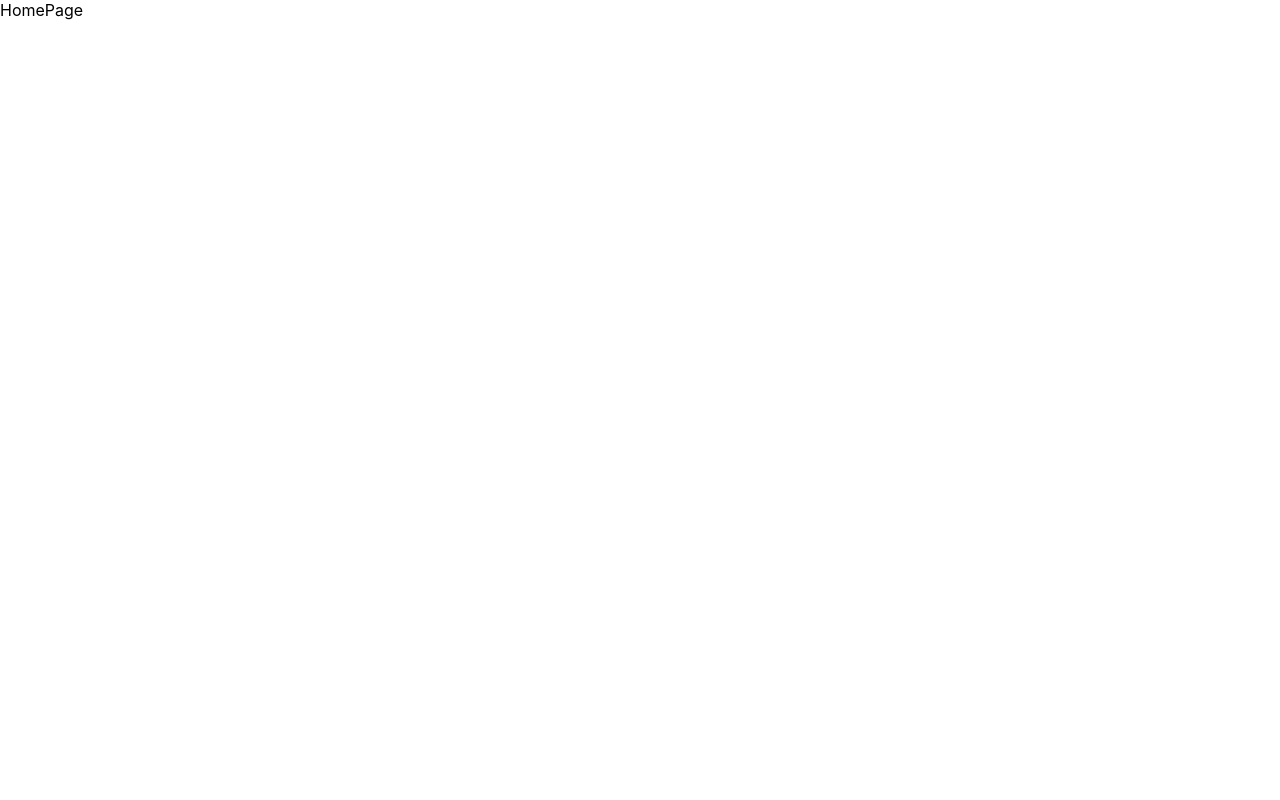
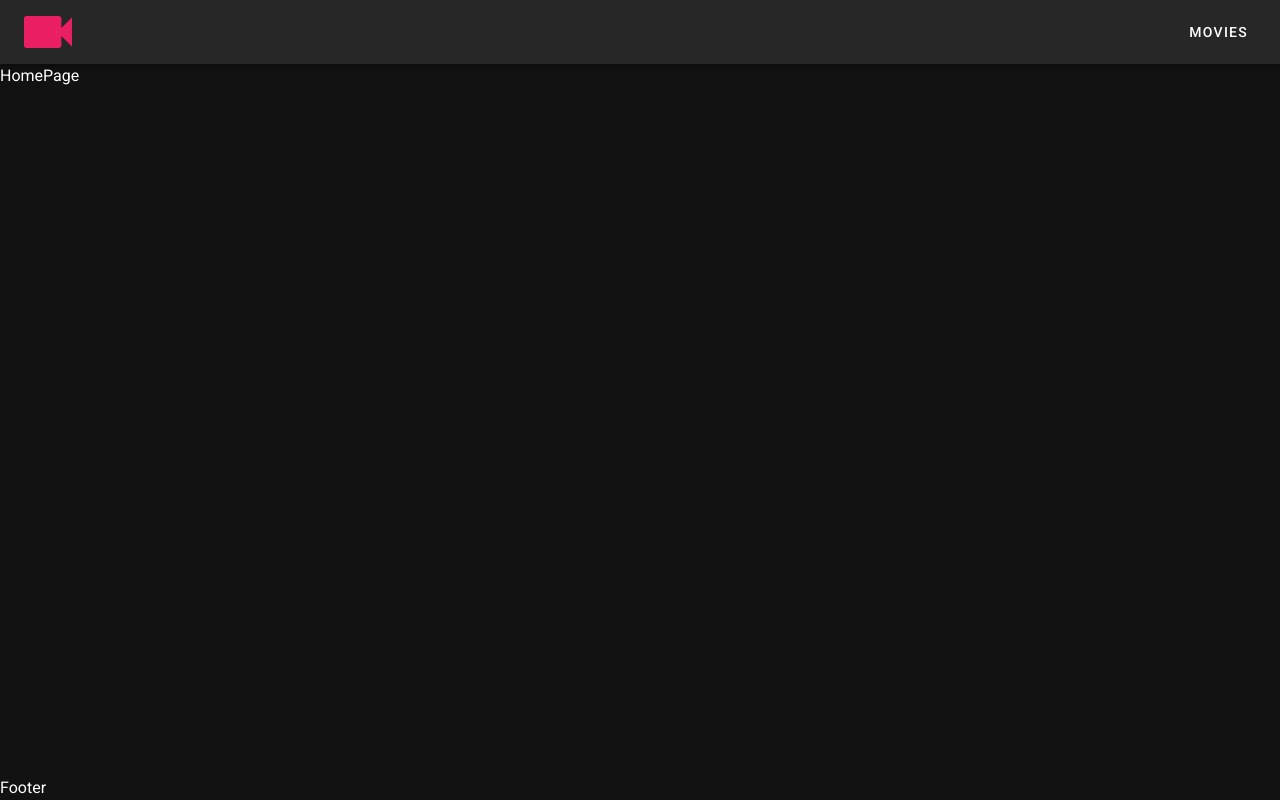
Before and after one commit to dungthinhtv/nuxt-moviedb, a Nuxt app: page / in a window 1280 px wide. Built offline with nearby package versions, Linux system fonts and the light colour scheme.

Commit message:
4 files modified, 2 added, 3 deleted

```diff
--- /dev/null
+++ b/components/Footer.vue
@@ -0,0 +1,9 @@
+<template>
+  <div>Footer</div>
+</template>
+
+<script>
+export default {};
+</script>
+
+<style></style>
--- a/components/Logo.vue
+++ /dev/null
@@ -1,29 +0,0 @@
-<template>
-  <svg class="NuxtLogo" width="245" height="180" viewBox="0 0 452 342" xmlns="http://www.w3.org/2000/svg">
-    <path
-      d="M139 330l-1-2c-2-4-2-8-1-13H29L189 31l67 121 22-16-67-121c-1-2-9-14-22-14-6 0-15 2-22 15L5 303c-1 3-8 16-2 27 4 6 10 12 24 12h136c-14 0-21-6-24-12z"
-      fill="#00C58E"
-    />
-    <path
-      d="M447 304L317 70c-2-2-9-15-22-15-6 0-15 3-22 15l-17 28v54l39-67 129 230h-49a23 23 0 0 1-2 14l-1 1c-6 11-21 12-23 12h76c3 0 17-1 24-12 3-5 5-14-2-26z"
-      fill="#108775"
-    />
-    <path
-      d="M376 330v-1l1-2c1-4 2-8 1-12l-4-12-102-178-15-27h-1l-15 27-102 178-4 12a24 24 0 0 0 2 15c4 6 10 12 24 12h190c3 0 18-1 25-12zM256 152l93 163H163l93-163z"
-      fill="#2F495E"
-    />
-  </svg>
-</template>
-
-<style>
-.NuxtLogo {
-  animation: 1s appear;
-  margin: auto;
-}
-
-@keyframes appear {
-  0% {
-    opacity: 0;
-  }
-}
-</style>
--- /dev/null
+++ b/components/Navbar.vue
@@ -0,0 +1,19 @@
+<template>
+  <div>
+    <v-toolbar>
+      <v-toolbar-title>
+        <v-icon color="pink" size="64px">mdi-video</v-icon>
+      </v-toolbar-title>
+      <v-spacer></v-spacer>
+      <v-toolbar-items>
+        <v-btn text link>Movies</v-btn>
+      </v-toolbar-items>
+    </v-toolbar>
+  </div>
+</template>
+
+<script>
+export default {};
+</script>
+
+<style></style>
--- a/layouts/default.vue
+++ b/layouts/default.vue
@@ -1,62 +1,14 @@
 <template>
-  <div>
-    <Nuxt />
-  </div>
+  <v-app dark>
+    <Navbar />
+    <v-main>
+      <Nuxt />
+    </v-main>
+    <Footer />
+  </v-app>
 </template>
 
-<style>
-html {
-  font-family:
-    'Source Sans Pro',
-    -apple-system,
-    BlinkMacSystemFont,
-    'Segoe UI',
-    Roboto,
-    'Helvetica Neue',
-    Arial,
-    sans-serif;
-  font-size: 16px;
-  word-spacing: 1px;
-  -ms-text-size-adjust: 100%;
-  -webkit-text-size-adjust: 100%;
-  -moz-osx-font-smoothing: grayscale;
-  -webkit-font-smoothing: antialiased;
-  box-sizing: border-box;
-}
-
-*,
-*::before,
-*::after {
-  box-sizing: border-box;
-  margin: 0;
-}
-
-.button--green {
-  display: inline-block;
-  border-radius: 4px;
-  border: 1px solid #3b8070;
-  color: #3b8070;
-  text-decoration: none;
-  padding: 10px 30px;
-}
-
-.button--green:hover {
-  color: #fff;
-  background-color: #3b8070;
-}
-
-.button--grey {
-  display: inline-block;
-  border-radius: 4px;
-  border: 1px solid #35495e;
-  color: #35495e;
-  text-decoration: none;
-  padding: 10px 30px;
-  margin-left: 15px;
-}
-
-.button--grey:hover {
-  color: #fff;
-  background-color: #35495e;
-}
-</style>
+<script>
+import Footer from '../components/Footer.vue';
+export default { components: { Footer } };
+</script>
--- a/nuxt.config.js
+++ b/nuxt.config.js
@@ -1,40 +1,62 @@
+import colors from 'vuetify/es5/util/colors';
+
 export default {
+  // Disable server-side rendering: https://go.nuxtjs.dev/ssr-mode
+  ssr: false,
+
   // Global page headers: https://go.nuxtjs.dev/config-head
   head: {
-    title: 'Nuxt Starter',
+    titleTemplate: '%s - moviedb',
+    title: 'moviedb',
     htmlAttrs: {
-      lang: 'en'
+      lang: 'en',
     },
     meta: [
       { charset: 'utf-8' },
       { name: 'viewport', content: 'width=device-width, initial-scale=1' },
-      { hid: 'description', name: 'description', content: '' }
+      { hid: 'description', name: 'description', content: '' },
+      { name: 'format-detection', content: 'telephone=no' },
     ],
-    link: [
-      { rel: 'icon', type: 'image/x-icon', href: '/favicon.ico' }
-    ]
+    link: [{ rel: 'icon', type: 'image/x-icon', href: '/favicon.ico' }],
   },
 
   // Global CSS: https://go.nuxtjs.dev/config-css
-  css: [
-  ],
+  css: [],
 
   // Plugins to run before rendering page: https://go.nuxtjs.dev/config-plugins
-  plugins: [
-  ],
+  plugins: [],
 
   // Auto import components: https://go.nuxtjs.dev/config-components
   components: true,
 
   // Modules for dev and build (recommended): https://go.nuxtjs.dev/config-modules
   buildModules: [
+    // https://go.nuxtjs.dev/vuetify
+    '@nuxtjs/vuetify',
   ],
 
   // Modules: https://go.nuxtjs.dev/config-modules
-  modules: [
-  ],
+  modules: [],
+
+  // Vuetify module configuration: https://go.nuxtjs.dev/config-vuetify
+  vuetify: {
+    customVariables: ['~/assets/variables.scss'],
+    theme: {
+      dark: true,
+      themes: {
+        dark: {
+          primary: colors.blue.darken2,
+          accent: colors.grey.darken3,
+          secondary: colors.amber.darken3,
+          info: colors.teal.lighten1,
+          warning: colors.amber.base,
+          error: colors.deepOrange.accent4,
+          success: colors.green.accent3,
+        },
+      },
+    },
+  },
 
   // Build Configuration: https://go.nuxtjs.dev/config-build
-  build: {
-  }
-}
+  build: {},
+};
```
Also changed, not shown: package.json (+12 -5 lines), components/README.md (deleted), layouts/README.md (deleted), 1 other file (tests, documents, lock files or other folders).
